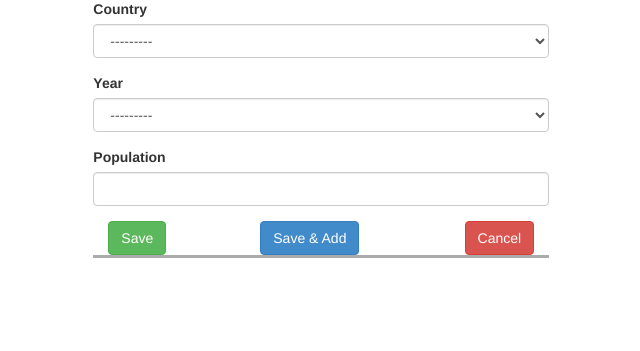
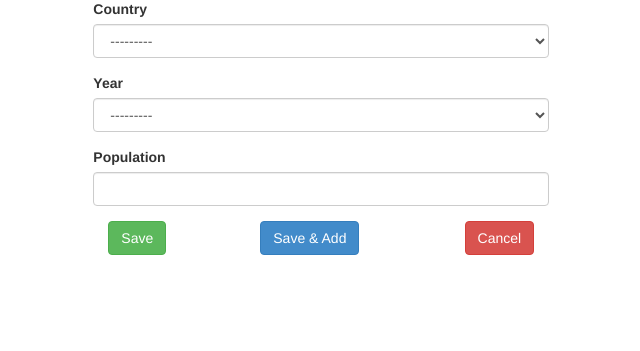
Before and after one commit to eyassug/au-water-sanitation-template, a Django app: template static/templates/country_status_form.html in a window 1280 px wide. Shown: the part 124-475 px from the top of the page, without its empty margins (190-830 px from the left). Run offline with Django 3.2, Linux system fonts and the light colour scheme; the template is opened without the code that fills it: values that come from a table or form of the project are taken from there, others are empty; parts of the project's set-up code (start-up, migrations or seed data) failed here and were passed over; some libraries are stand-ins or nearby versions.

Commit message:
modified custom css for col-md-4

```diff
--- a/static/static/css/starter-template.css
+++ b/static/static/css/starter-template.css
@@ -61,13 +61,7 @@ padding-left: 5px;
 {
   float: right;
 }
-.col-md-4
-{
 
-  border-bottom-color: #ffffff;
-  border-bottom-width: thick;
-  border-bottom-style: groove;
-}
 .formtitle
 {
   padding-bottom: 9px;
```
